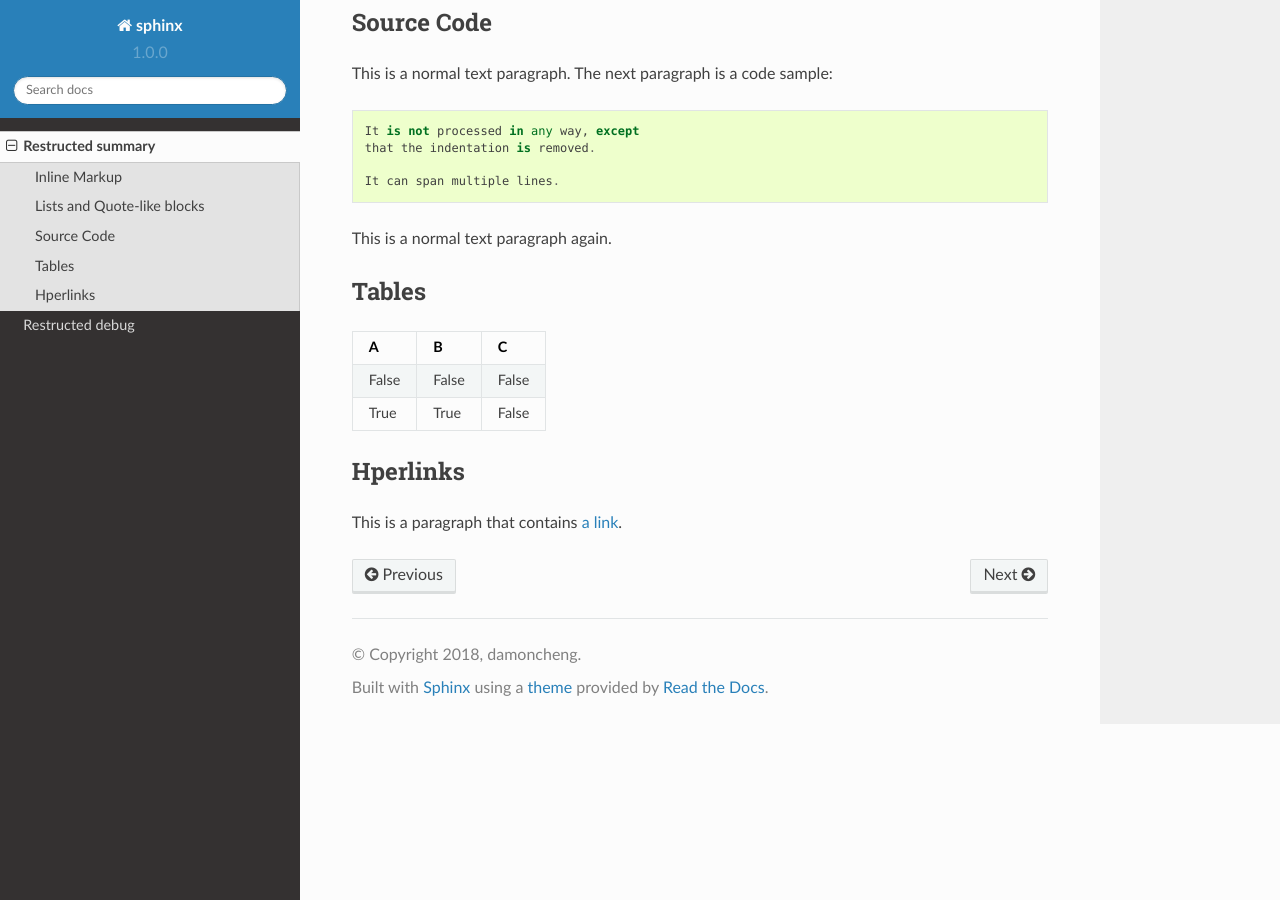
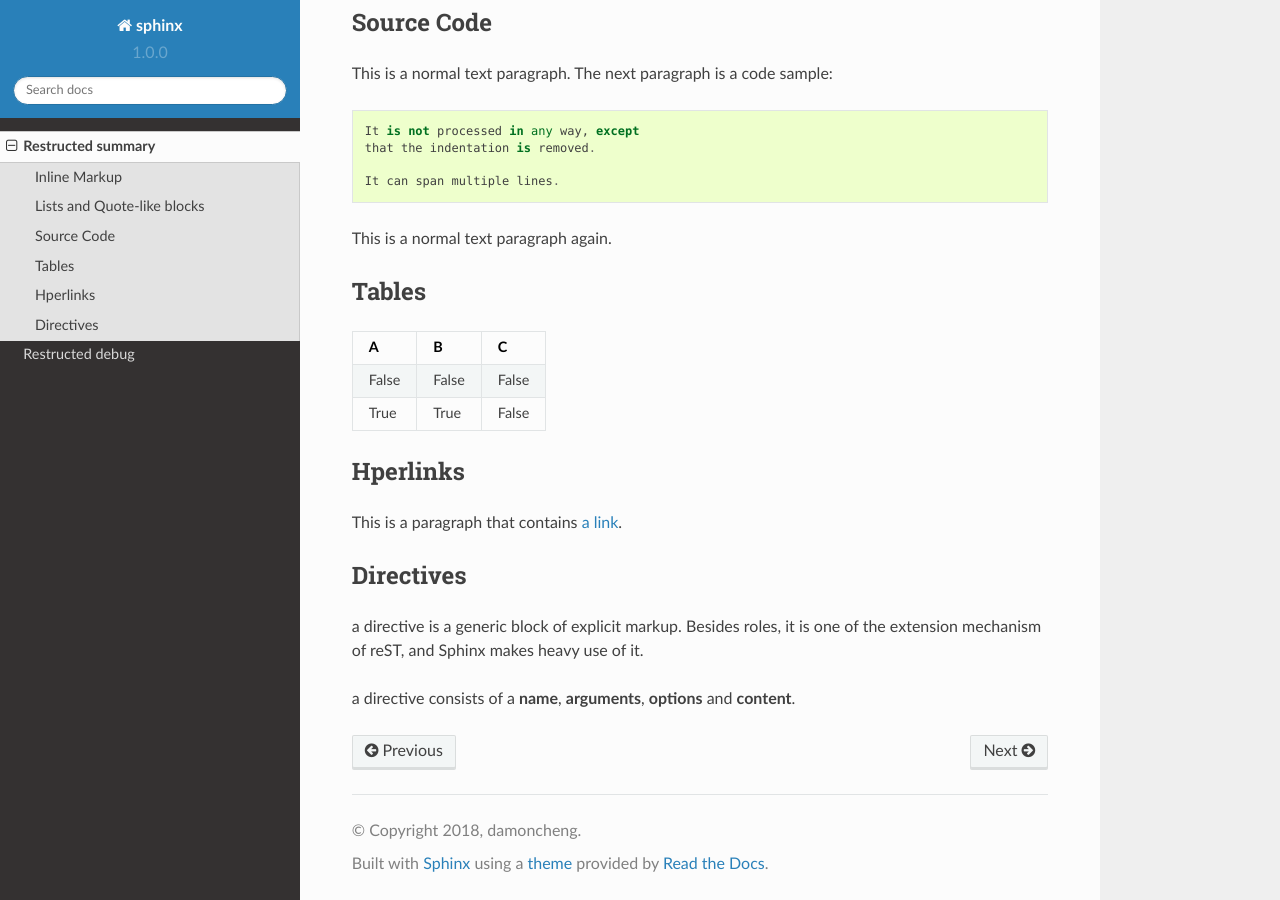
Before and after one commit to damoncheng/Sphinx, a Sphinx documentation site: the page built from source/restructed/restructed.rst, in a window 1280 px wide and 900 px high, scrolled down 1095 px. Built offline with Sphinx 7.4.7 and the Read the Docs theme 2.0.0, drawn with Linux system fonts in a browser that asks for light colours.

Commit message:
adjust restructed content

```diff
--- a/source/restructed/restructed.rst
+++ b/source/restructed/restructed.rst
@@ -76,3 +76,11 @@ Hperlinks
 This is a paragraph that contains `a link`_.
 
 .. _a link : http://www.baidu.com/
+
+Directives
+============================
+
+a directive is a generic block of explicit markup. Besides roles, it is one of the extension mechanism
+of reST, and Sphinx makes heavy use of it.
+
+a directive consists of a **name**, **arguments**, **options** and **content**.
```
Also changed, not shown: 1 other file.
